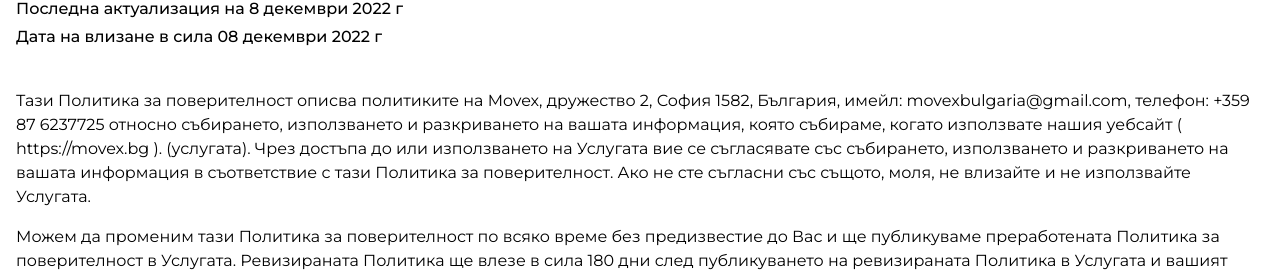
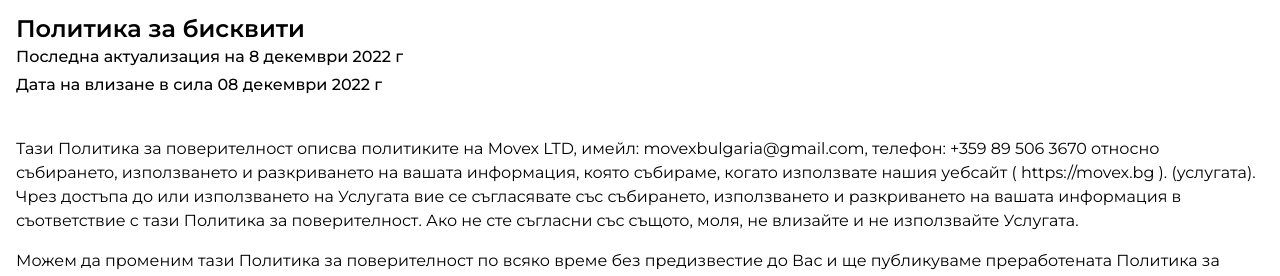
Before and after one commit to StroverIT/cargomove, a Next.js app: page /legal/cookie-policy in a window 1280 px wide. Shown: the part 239-515 px from the top of the page. Built offline with nearby package versions, Linux system fonts and the light colour scheme; a web font is replaced by a local one.

Commit message:
adding cookie policy

```diff
--- a/pages/legal/cookie-policy.js
+++ b/pages/legal/cookie-policy.js
@@ -1,8 +1,6 @@
 import Head from "next/head";
 import React from "react";
-import Navigation from "../../components/otherPagesNav/Navigation";
 
-import { links } from "../../components/otherPagesNav/cookiePolicy";
 import Link from "next/link";
 import { BsBoxArrowInLeft } from "react-icons/bs";
 
@@ -18,8 +16,7 @@ export default function PrivacyPolicy() {
           content="Политика на бисквитките ни. Запознайте се как ние използваме и обработваме предоставени данните. За контакти - movexbulgaria@gmail.com"
         />
       </Head>
-      <Navigation links={links} />
-      <section className="container text-black mt-36">
+      <section className="container text-black mt-48">
         <div>
           <div className="text-sm mb-10 flex items-center">
             <div className="mr-1 text-lg">
@@ -39,15 +36,15 @@ export default function PrivacyPolicy() {
         </div>
         <section className="mt-10 mb-20">
           <p>
-            Тази Политика за поверителност описва политиките на Movex, дружество
-            2, София 1582, България, имейл: movexbulgaria@gmail.com, телефон:
-            +359 87 6237725 относно събирането, използването и разкриването на
-            вашата информация, която събираме, когато използвате нашия уебсайт (
-            https://movex.bg ). (услугата). Чрез достъпа до или използването на
-            Услугата вие се съгласявате със събирането, използването и
-            разкриването на вашата информация в съответствие с тази Политика за
-            поверителност. Ако не сте съгласни със същото, моля, не влизайте и
-            не използвайте Услугата.
+            Тази Политика за поверителност описва политиките на Movex LTD,
+            имейл: movexbulgaria@gmail.com, телефон: +359 89 506 3670 относно
+            събирането, използването и разкриването на вашата информация, която
+            събираме, когато използвате нашия уебсайт ( https://movex.bg ).
+            (услугата). Чрез достъпа до или използването на Услугата вие се
+            съгласявате със събирането, използването и разкриването на вашата
+            информация в съответствие с тази Политика за поверителност. Ако не
+            сте съгласни със същото, моля, не влизайте и не използвайте
+            Услугата.
           </p>
           <p className="mt-4">
             Можем да променим тази Политика за поверителност по всяко време без
```
